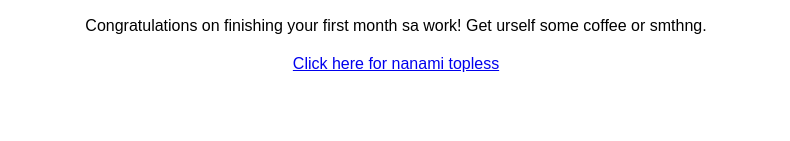
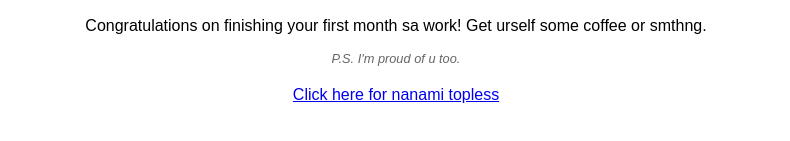
Before and after one commit to dexwods/nnmcngrts, a plain HTML site: page index.html in a window 1280 px wide. Shown: the part 423-564 px from the top of the page, without its empty margins (244-1034 px from the left). Drawn offline with Linux system fonts and the light colour scheme.

Commit message:
Add files via upload

```diff
--- a/index.html
+++ b/index.html
@@ -25,6 +25,12 @@
             font-size: 1em;
             margin-top: 20px;
         }
+        .footnote {
+            font-size: 0.8em;
+            margin-top: 5px;
+            font-style: italic;
+            color: #666;
+        }
         video {
             width: 600px; /* Set the video width */
             height: auto; /* Maintain aspect ratio */
@@ -39,6 +45,7 @@
     </video>
     <h2 class="subtitle">Wise Words from your crush. Sure ako nakakarelate ka. HAHAH</h2>
     <p class="message">Congratulations on finishing your first month sa work! Get urself some coffee or smthng.</p>
+    <p class="footnote">P.S. I'm proud of u too.</p>
     <p class="link"><a href="https://tinyurl.com/1stmnth" target="_blank">Click here for nanami topless</a></p>
 </body>
 </html>
```
